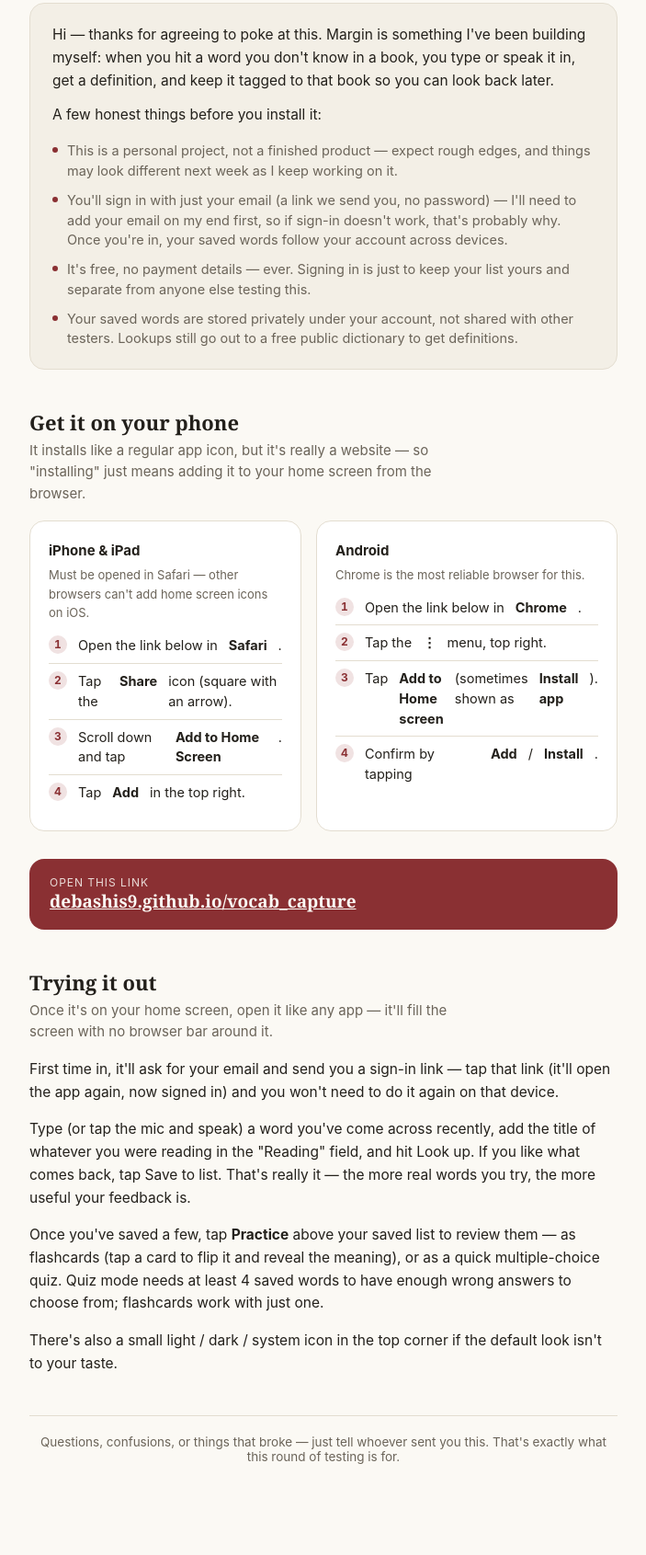
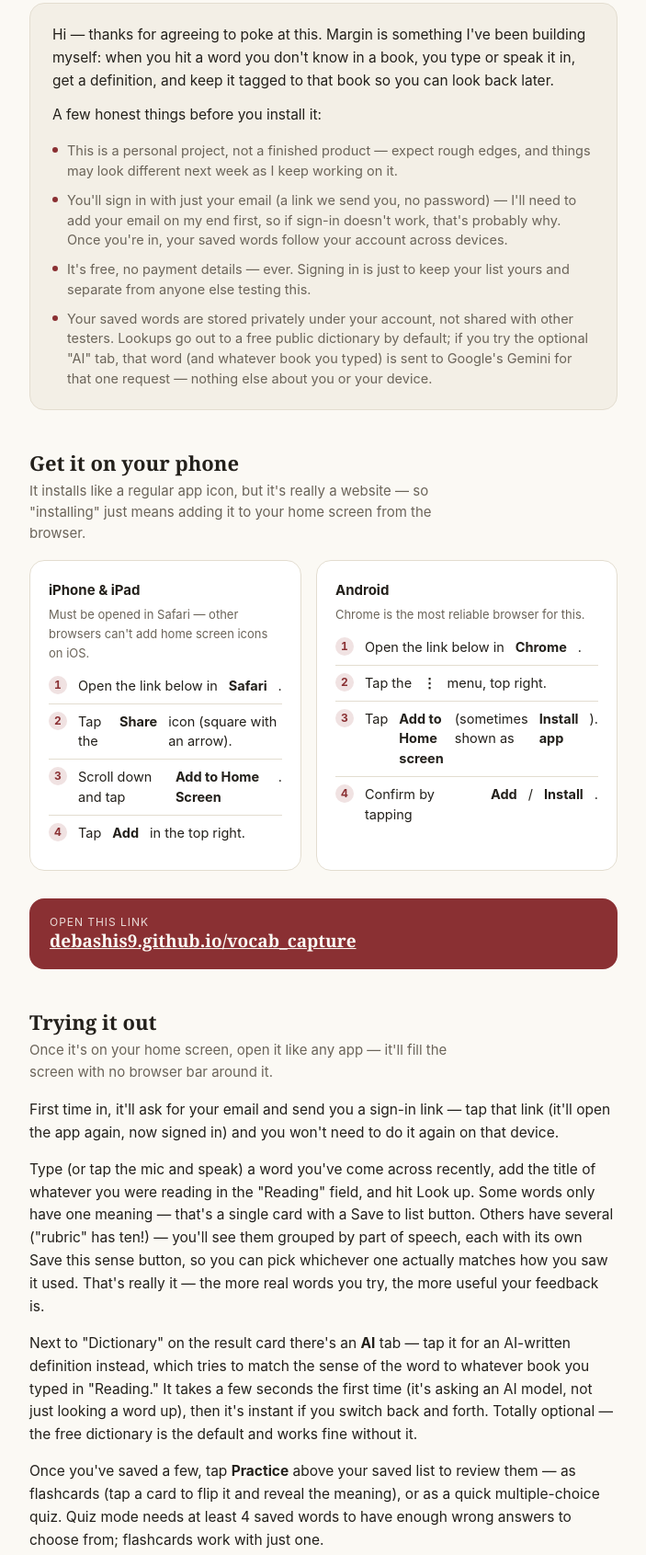
Before and after one commit to debashis9/vocab_capture, a plain HTML site: page guide.html in a window 1280 px wide. Shown: the part 367-2058 px from the top of the page at 92% size, without its empty margins (288-991 px from the left). Before the commit the page ends 2019 px from the top, so only its background shows below. Drawn offline with Linux system fonts and the light colour scheme.

Commit message:
Update guide.html for the multi-sense picker and AI tab
Family testers would otherwise hit both features with no explanation:
a multi-meaning word suddenly showing several "Save this sense" cards
instead of one, and a new "AI" tab next to "Dictionary" they'd have
no context for. Added a short explanation of each to "Trying it out,"
and extended the privacy disclaimer to honestly cover the AI tab
sending the word (and book) to Google's Gemini for that one request.

Co-Authored-By: Claude Sonnet 5 <noreply@anthropic.com>

```diff
--- a/guide.html
+++ b/guide.html
@@ -165,7 +165,7 @@
       <li>This is a personal project, not a finished product — expect rough edges, and things may look different next week as I keep working on it.</li>
       <li>You'll sign in with just your email (a link we send you, no password) — I'll need to add your email on my end first, so if sign-in doesn't work, that's probably why. Once you're in, your saved words follow your account across devices.</li>
       <li>It's free, no payment details — ever. Signing in is just to keep your list yours and separate from anyone else testing this.</li>
-      <li>Your saved words are stored privately under your account, not shared with other testers. Lookups still go out to a free public dictionary to get definitions.</li>
+      <li>Your saved words are stored privately under your account, not shared with other testers. Lookups go out to a free public dictionary by default; if you try the optional "AI" tab, that word (and whatever book you typed) is sent to Google's Gemini for that one request — nothing else about you or your device.</li>
     </ul>
   </section>
 
@@ -209,7 +209,8 @@
     <h2>Trying it out</h2>
     <p class="section-lede">Once it's on your home screen, open it like any app — it'll fill the screen with no browser bar around it.</p>
     <p>First time in, it'll ask for your email and send you a sign-in link — tap that link (it'll open the app again, now signed in) and you won't need to do it again on that device.</p>
-    <p>Type (or tap the mic and speak) a word you've come across recently, add the title of whatever you were reading in the "Reading" field, and hit Look up. If you like what comes back, tap Save to list. That's really it — the more real words you try, the more useful your feedback is.</p>
+    <p>Type (or tap the mic and speak) a word you've come across recently, add the title of whatever you were reading in the "Reading" field, and hit Look up. Some words only have one meaning — that's a single card with a Save to list button. Others have several ("rubric" has ten!) — you'll see them grouped by part of speech, each with its own Save this sense button, so you can pick whichever one actually matches how you saw it used. That's really it — the more real words you try, the more useful your feedback is.</p>
+    <p>Next to "Dictionary" on the result card there's an <strong>AI</strong> tab — tap it for an AI-written definition instead, which tries to match the sense of the word to whatever book you typed in "Reading." It takes a few seconds the first time (it's asking an AI model, not just looking a word up), then it's instant if you switch back and forth. Totally optional — the free dictionary is the default and works fine without it.</p>
     <p>Once you've saved a few, tap <strong>Practice</strong> above your saved list to review them — as flashcards (tap a card to flip it and reveal the meaning), or as a quick multiple-choice quiz. Quiz mode needs at least 4 saved words to have enough wrong answers to choose from; flashcards work with just one.</p>
     <p>There's also a small light / dark / system icon in the top corner if the default look isn't to your taste.</p>
   </section>
```
